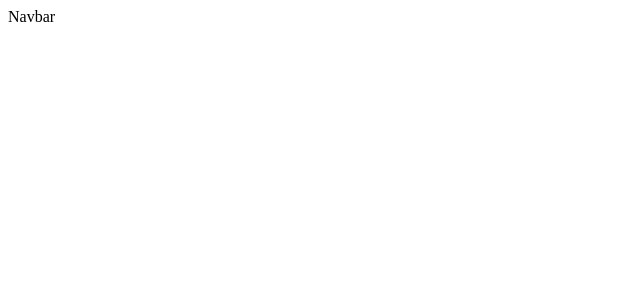
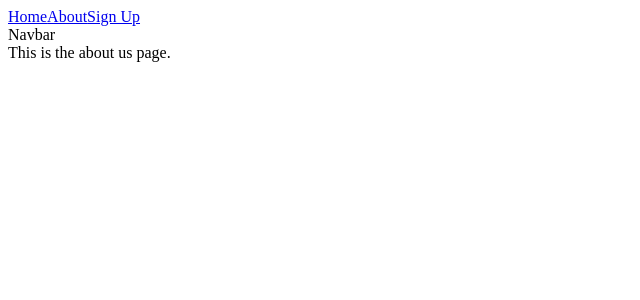
Before and after one commit to aidenwaring/equipped-frontend, a React (Create React App) app: page /about in a window 1280 px wide. Shown: the top 300 px of the page, without its empty margins (0-640 px from the left). Built offline with nearby package versions, Linux system fonts and the light colour scheme.

Commit message:
Added nav element. Changed to use React Link components from href

```diff
--- a/src/App.jsx
+++ b/src/App.jsx
@@ -2,15 +2,22 @@ import React from 'react'
 import Navbar from './components/Navbar'
 import HomeView from './components/HomeView'
 
-import { BrowserRouter, Route } from 'react-router-dom'
+import { BrowserRouter, Route, Link } from 'react-router-dom'
 import SignUp from './components/SignUp'
+import About from './components/About'
 
 const App = () => {
   return (
     <div >
       <BrowserRouter>
+        <nav>
+          <Link to='/'>Home</Link>
+          <Link to='/about'>About</Link>
+          <Link to='/signup'>Sign Up</Link>
+        </nav>
         <Navbar />
         <Route exact path='/' component={HomeView} />
+        <Route exact path='/about' component={About} />
         <Route exact path='/signup' component={SignUp} />
       </BrowserRouter>
     </div>
--- /dev/null
+++ b/src/components/About.jsx
@@ -0,0 +1,9 @@
+import React from 'react'
+
+export default function About() {
+    return (
+        <div>
+            This is the about us page.
+        </div>
+    )
+}
```
